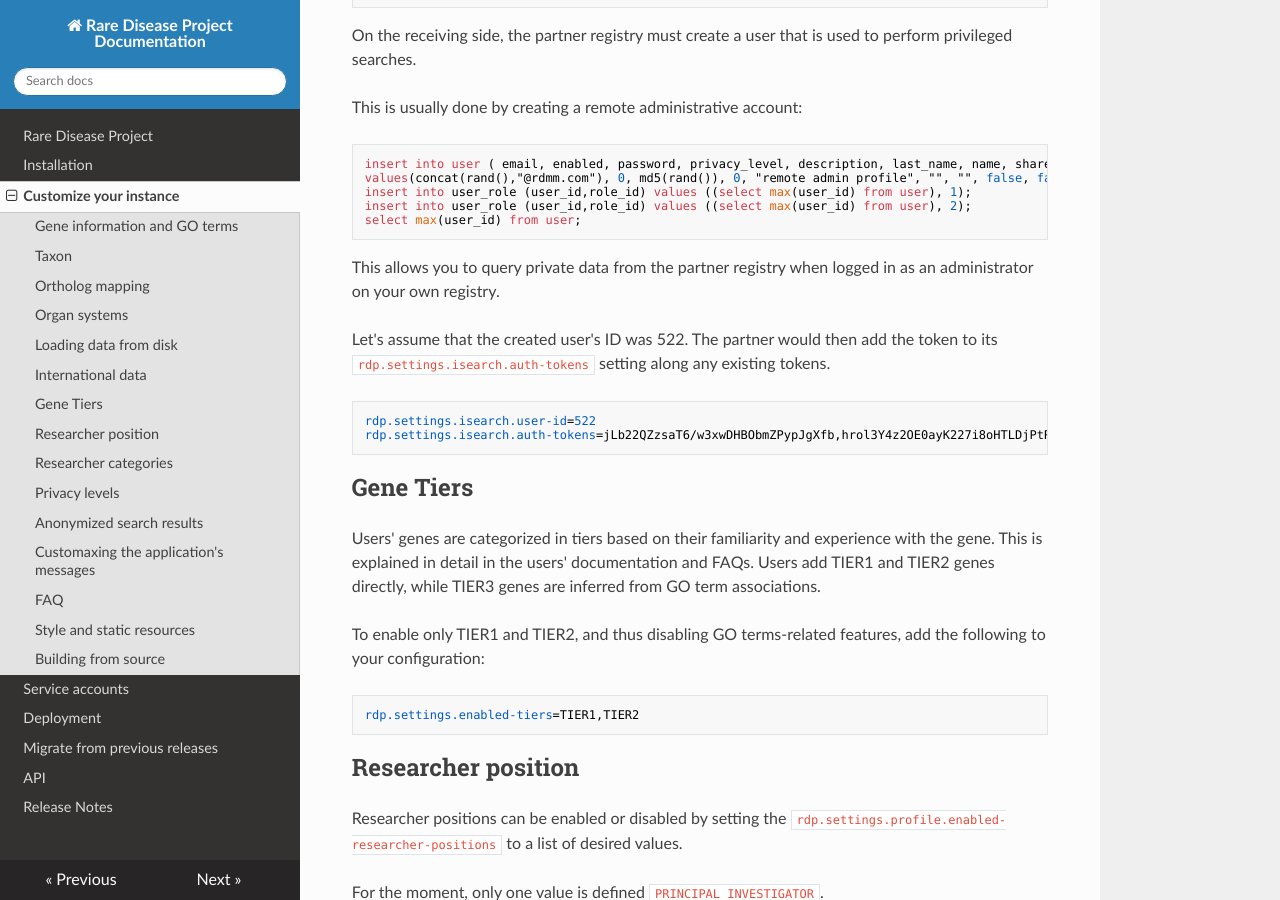
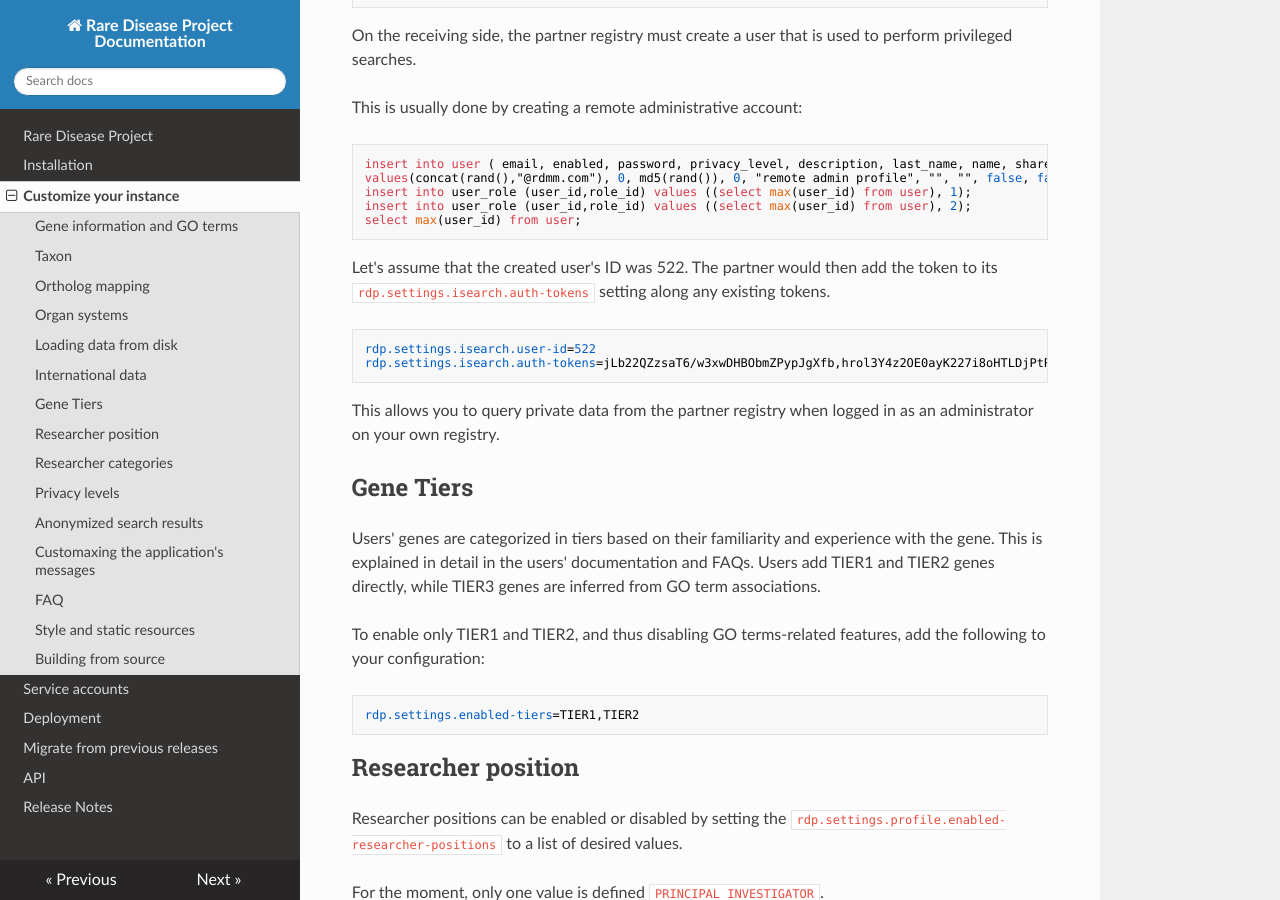
Before and after one commit to PavlidisLab/rdp, an MkDocs documentation site: the page built from docs/customization.md, in a window 1280 px wide and 900 px high, scrolled down 3304 px. Built offline with MkDocs 1.6.1, drawn with Linux system fonts in a browser that asks for light colours; nearby versions of some CDN libraries; part of the change alters nothing that is shown.

````diff
--- a/docs/customization.md
+++ b/docs/customization.md
@@ -163,8 +163,7 @@ insert into user_role (user_id,role_id) values ((select max(user_id) from user),
 select max(user_id) from user;
 ```
 
-This allows you to query private data from the partner registry when logged in as an administrator on your own
-registry.
+
 
 Let's assume that the created user's ID was 522. The partner would then add the token to
 its `rdp.settings.isearch.auth-tokens` setting along any existing tokens.
@@ -174,6 +173,8 @@ rdp.settings.isearch.user-id=522
 rdp.settings.isearch.auth-tokens=jLb22QZzsaT6/w3xwDHBObmZPypJgXfb,hrol3Y4z2OE0ayK227i8oHTLDjPtRfb4
 ```
 
+This allows you to query private data from the partner registry when logged in as an administrator on your own
+registry.
 
 ## Gene Tiers
 
````
